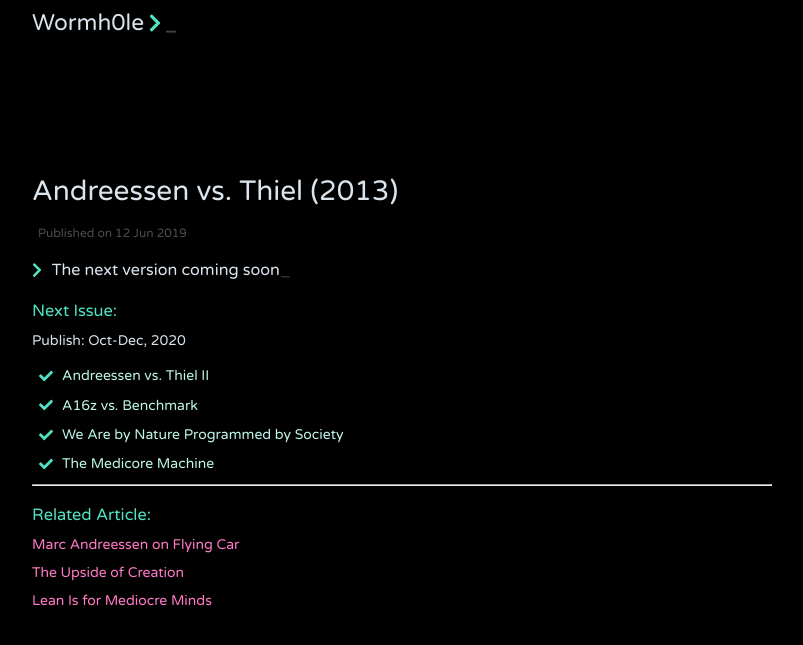
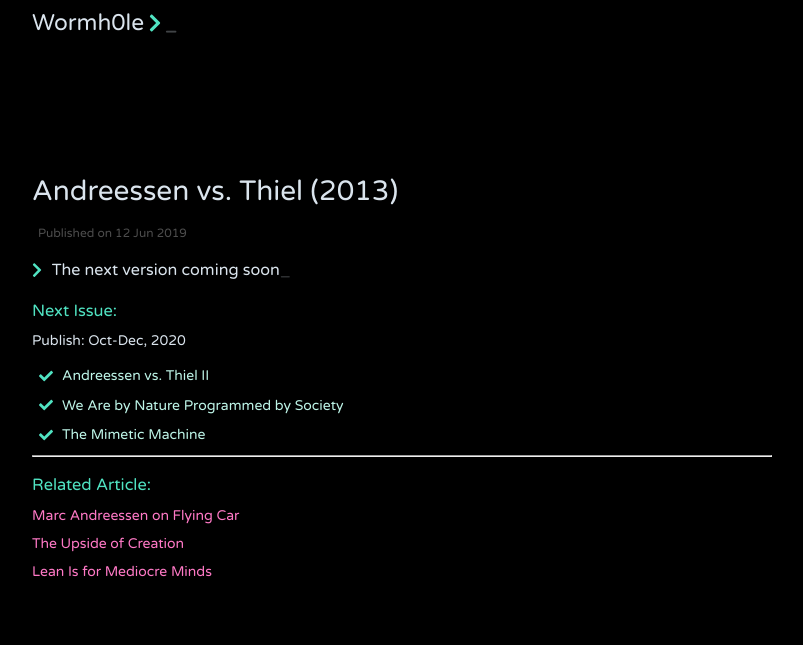
Before and after one commit to jithendrabsy/thoughts, a Jekyll site: the page built from _posts/2019-06-12-games2.md, in a window 1280 px wide. Shown: the top 645 px of the page, without its empty margins (238-1041 px from the left). Built offline with Jekyll 4.4.1, drawn with Linux system fonts in a browser that asks for light colours; nearby versions of some CDN libraries.

Commit message:
Update Topics

```diff
--- a/_posts/2019-06-12-games2.md
+++ b/_posts/2019-06-12-games2.md
@@ -11,9 +11,8 @@
 Publish: Oct-Dec, 2020
 
 - Andreessen vs. Thiel II
-- A16z vs. Benchmark
 - We Are by Nature Programmed by Society
-- The Medicore Machine
+- The Mimetic Machine
 
 
 ---
```
